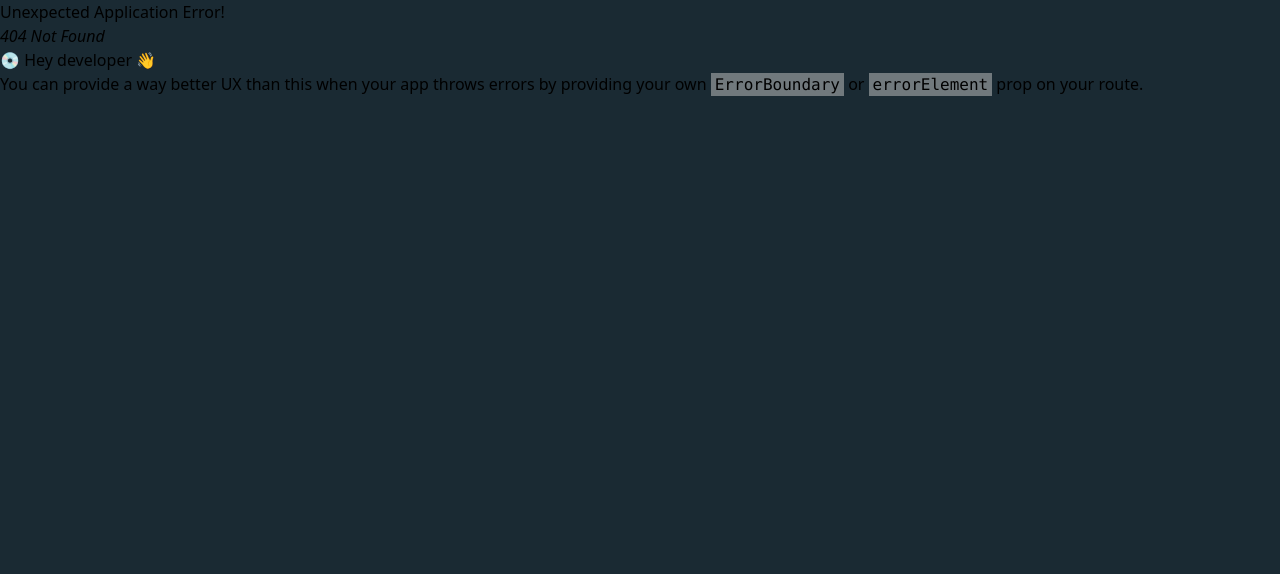
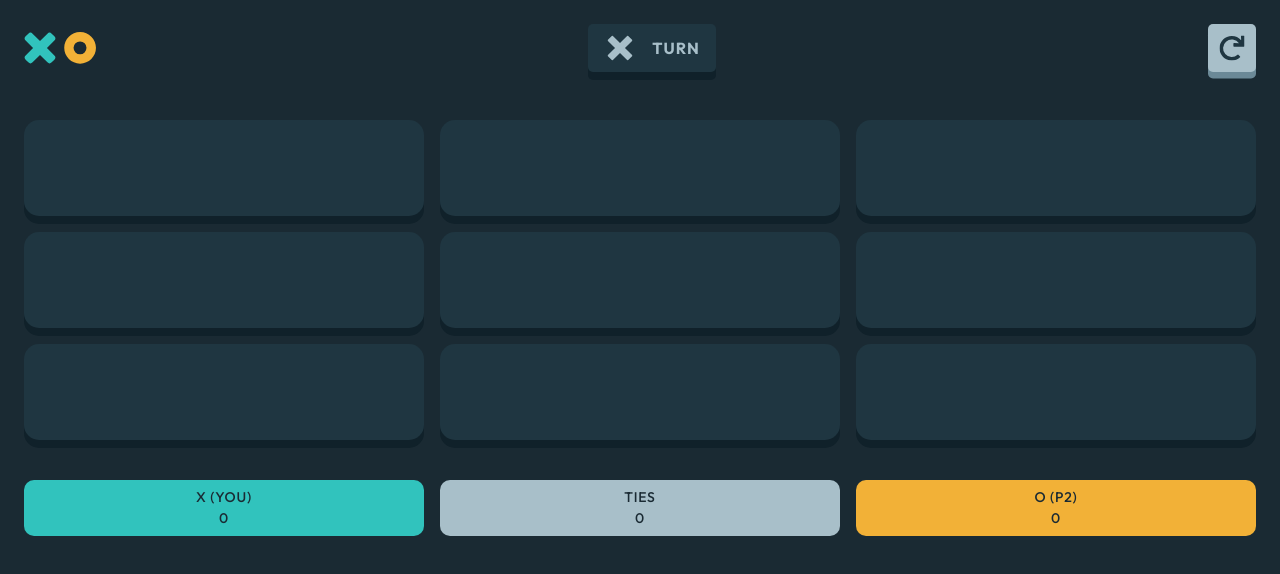
Before and after one commit to JeronimoCardu/tic-tac-toe-app, a React (Vite) app: page /vs in a window 1280 px wide. Before the commit this address had no page. Shown: the top 574 px of the page. Built offline with nearby package versions, Linux system fonts and the light colour scheme.

Commit message:
feat: logic game complete

```diff
--- a/src/App.tsx
+++ b/src/App.tsx
@@ -1,21 +1,8 @@
 import ButtonCPU from "./components/ButtonCPU";
 import ButtonPlayer from "./components/ButtonPlayer";
 import ChoiceMark from "./components/ChoiceMark";
-import useMarkStore from "./hooks/useMarkStore";
 
 export default function App() {
-  const resetResult = useMarkStore((state) => state.resetResult);
-  resetResult([
-    { value: false, mark: "" },
-    { value: false, mark: "" },
-    { value: false, mark: "" },
-    { value: false, mark: "" },
-    { value: false, mark: "" },
-    { value: false, mark: "" },
-    { value: false, mark: "" },
-    { value: false, mark: "" },
-    { value: false, mark: "" },
-  ]);
   return (
     <div className="flex h-screen flex-col justify-center p-6">
       <svg
--- a/src/components/ButtonCPU.tsx
+++ b/src/components/ButtonCPU.tsx
@@ -4,7 +4,7 @@ export default function ButtonCPU() {
   return (
     <NavLink
       to={"/play"}
-      className="headingXS transition-colors  duration-200 hover:bg-orangeHover text-dark bg-orange w-full cursor-pointer rounded-[1rem] py-4 shadow-[0px_.75em_0px_#CC8B13]"
+      className="headingXS hover:bg-orangeHover text-dark bg-orange w-full cursor-pointer rounded-[1rem] py-4 shadow-[0px_.75em_0px_#CC8B13] transition-colors duration-200"
     >
       NEW GAME (VS CPU)
     </NavLink>
--- a/src/components/ChoiceMark.tsx
+++ b/src/components/ChoiceMark.tsx
@@ -3,6 +3,8 @@ import useMarkStore from "../hooks/useMarkStore";
 export default function ChoiceMark() {
   const markSelected = useMarkStore((state) => state.markSelected);
   const setMarkSelected = useMarkStore((state) => state.setMarkSelected);
+  const setTurnNow = useMarkStore(state => state.setTurnNow)
+  setTurnNow("x")
   return (
     <div
       onClick={() =>
--- a/src/components/Header.tsx
+++ b/src/components/Header.tsx
@@ -6,7 +6,7 @@ export default function Header() {
   return (
     <header className="flex h-fit items-center justify-between p-6">
       <svg width="72" height="32" xmlns="http://www.w3.org/2000/svg">
-        <g fill="none" fill-rule="evenodd">
+        <g fill="none" fillRule="evenodd">
           <path
             d="M8.562 1.634 16 9.073l7.438-7.439a3 3 0 0 1 4.243 0l2.685 2.685a3 3 0 0 1 0 4.243L22.927 16l7.439 7.438a3 3 0 0 1 0 4.243l-2.685 2.685a3 3 0 0 1-4.243 0L16 22.927l-7.438 7.439a3 3 0 0 1-4.243 0L1.634 27.68a3 3 0 0 1 0-4.243L9.073 16 1.634 8.562a3 3 0 0 1 0-4.243L4.32 1.634a3 3 0 0 1 4.243 0Z"
             fill="#31C3BD"
--- /dev/null
+++ b/src/components/ModalWin.tsx
@@ -0,0 +1,15 @@
+import BtnSecond1 from "./BtnSecond1";
+import BtnSecond2 from "./BtnSecond2";
+
+export default function ModalWin() {
+  return (
+    <div>
+      <p></p>
+      <div>
+        <p>TAKES THE ROUND</p>
+      </div>
+      <BtnSecond2 />
+      <BtnSecond1 />
+    </div>
+  );
+}
--- a/src/components/ResetBtn.tsx
+++ b/src/components/ResetBtn.tsx
@@ -1,9 +1,12 @@
 import { NavLink } from "react-router-dom";
+import useMarkStore from "../hooks/useMarkStore";
 
 export default function ResetBtn() {
+  const setResults = useMarkStore((state) => state.setResult);
   return (
     <NavLink
       to={"/"}
+      onClick={() => setResults(99)} // VALUE TO RESET GAME
       className="bg-silver hover:bg-silverHover flex h-[3em] w-[3em] cursor-pointer items-center justify-center rounded-[5px] shadow-[0px_.4rem_0px_#6B8997] transition-colors duration-200"
     >
       <svg
--- /dev/null
+++ b/src/components/States.tsx
@@ -0,0 +1,35 @@
+import useMarkStore from "../hooks/useMarkStore";
+
+type Props = {
+  mode: string;
+};
+
+export default function States({ mode }: Props) {
+  const markSelected = useMarkStore((state) => state.markSelected);
+  const statesGame = useMarkStore((state) => state.statesGame);
+
+  return (
+    <div className="mx-6 my-4 flex justify-between gap-4">
+      <div className="bg-lightBlue text-dark body flex h-[4em] w-full flex-col items-center justify-center rounded-[10px] p-4">
+        <p>{markSelected.toUpperCase()} (YOU)</p>
+        <p className="outfitBold">
+          {mode == "cpu" ? statesGame.winsYou : statesGame.winsP1}
+        </p>
+      </div>
+      <div className="bg-silver text-dark body flex h-[4em] w-full flex-col items-center justify-center rounded-[10px] p-4">
+        <p>TIES</p>
+        <p className="outfitBold">
+          {mode == "cpu" ? statesGame.tiesCPU : statesGame.tiesVS}
+        </p>
+      </div>
+      <div className="bg-orange text-dark body flex h-[4em] w-full flex-col items-center justify-center rounded-[10px] p-4">
+        <p>
+          {markSelected == "x" ? "O" : "X"} ({mode == "cpu" ? "CPU" : "P2"})
+        </p>
+        <p className="outfitBold">
+          {mode == "cpu" ? statesGame.winsCPU : statesGame.winsP2}
+        </p>
+      </div>
+    </div>
+  );
+}
--- a/src/components/TicTacToe.tsx
+++ b/src/components/TicTacToe.tsx
@@ -1,17 +1,46 @@
+import { useEffect } from "react";
 import useMarkStore from "../hooks/useMarkStore";
+import logic from "../utils/logic";
 
-export default function TicTacToe() {
+type Props = {
+  mode: string;
+};
+
+export default function TicTacToe({ mode }: Props) {
   const turnNow = useMarkStore((state) => state.turnNow);
   const setTurnNow = useMarkStore((state) => state.setTurnNow);
   const results = useMarkStore((state) => state.results);
   const setResults = useMarkStore((state) => state.setResult);
+  const markSelected = useMarkStore((state) => state.markSelected);
+  const setStatesGame = useMarkStore((state) => state.setStatesGame);
+
+  useEffect(() => {
+    if (logic(results) == "x") {
+      if(markSelected == "x"){
+        setStatesGame(mode == "cpu" ? "winsYou" : "winsP1")
+      } else{
+        setStatesGame(mode == "cpu" ? "winsCPU" : "winsP2")
+      }
+    }
+    if (logic(results) == "o") {
+      if(markSelected == "o"){
+        setStatesGame(mode == "cpu" ? "winsYou" : "winsP1")
+      } else{
+        setStatesGame(mode == "cpu" ? "winsCPU" : "winsP2")
+      }
+    }
+    if (results.every((r) => r.value))
+      setStatesGame(mode == "cpu" ? "tiesCPU" : "tiesVS");
+  }, [results]);
   return (
     <section className="grid h-full w-full grid-cols-3 grid-rows-3 gap-4 p-6">
       {results.map((res, index) => (
         <div
           onClick={() => {
-            setResults(index);
-            return turnNow == "x" ? setTurnNow("o") : setTurnNow("x");
+            if (!results.every((r) => r.value) && !results[index].value && logic(results) == "") {
+              setResults(index);
+              setTurnNow(turnNow == "x" ? "o" : "x");
+            }
           }}
           key={index}
           className="ticTacToeBox relative"
--- a/src/hooks/useMarkStore.ts
+++ b/src/hooks/useMarkStore.ts
@@ -7,7 +7,19 @@ type MarkProps = {
   setTurnNow: (turn: string) => void;
   results: { value: boolean; mark: string }[];
   setResult: (indexBox: number) => void;
-  resetResult: (reset: { value: false; mark: "" }[]) => void;
+  viewModalWin: [boolean, string];
+  setViewModalWin: (show: boolean, winner: string) => void;
+  statesGame: {
+    winsYou: number;
+    winsP1: number;
+    winsP2: number;
+    winsCPU: number;
+    tiesCPU: number;
+    tiesVS: number;
+  };
+  setStatesGame: (
+    prop: "winsYou" | "winsP1" | "winsP2" | "winsCPU" | "tiesCPU" | "tiesVS",
+  ) => void;
 };
 
 const useMarkStore = create<MarkProps>((set) => ({
@@ -31,10 +43,29 @@ const useMarkStore = create<MarkProps>((set) => ({
       results: state.results.map((res, index) =>
         index == indexBox && !res.value
           ? { value: true, mark: state.turnNow }
-          : res,
+          : indexBox == 99
+            ? { value: false, mark: "" }
+            : res,
       ),
     })),
-  resetResult: (reset: { value: false; mark: "" }[]) => set({ results: reset }),
+  viewModalWin: [false, ""],
+  setViewModalWin: (show: boolean, winner: string) =>
+    set({ viewModalWin: [show, winner] }),
+  statesGame: {
+    winsYou: 0,
+    winsP1: 0,
+    winsP2: 0,
+    winsCPU: 0,
+    tiesCPU: 0,
+    tiesVS: 0,
+  },
+  setStatesGame: (prop: keyof MarkProps["statesGame"]) =>
+    set((state) => ({
+      statesGame: {
+        ...state.statesGame,
+        [prop]: state.statesGame[prop] + 1,
+      },
+    })),
 }));
 
 export default useMarkStore;
--- a/src/routes/Play/index.tsx
+++ b/src/routes/Play/index.tsx
@@ -1,11 +1,17 @@
 import Header from "../../components/Header";
+import States from "../../components/States";
 import TicTacToe from "../../components/TicTacToe";
 
-export default function Play() {
+type Props = {
+  mode: string;
+};
+
+export default function Play({ mode }: Props) {
   return (
     <div>
       <Header />
-      <TicTacToe />
+      <TicTacToe mode={mode} />
+      <States mode={mode} />
     </div>
   );
 }
--- a/src/routes/index.tsx
+++ b/src/routes/index.tsx
@@ -4,7 +4,8 @@ import Play from "./Play";
 
 const router = createBrowserRouter([
   { path: "/", element: <App /> },
-  { path: "/play", element: <Play /> },
+  { path: "/play", element: <Play mode="cpu" /> },
+  { path: "/vs", element: <Play mode="vs" /> },
 ]);
 
 export default router;
--- /dev/null
+++ b/src/utils/logic.ts
@@ -0,0 +1,20 @@
+export default function (table: { value: boolean; mark: string }[]) {
+  let winner = "";
+  if (table[0].mark == table[1].mark && table[2].mark == table[0].mark)
+    winner = table[0].mark;
+  if (table[3].mark == table[4].mark && table[5].mark == table[3].mark)
+    winner = table[3].mark;
+  if (table[6].mark == table[7].mark && table[8].mark == table[6].mark)
+    winner = table[6].mark;
+  if (table[0].mark == table[3].mark && table[6].mark == table[0].mark)
+    winner = table[0].mark;
+  if (table[1].mark == table[4].mark && table[7].mark == table[1].mark)
+    winner = table[1].mark;
+  if (table[2].mark == table[5].mark && table[8].mark == table[2].mark)
+    winner = table[2].mark;
+  if (table[0].mark == table[4].mark && table[8].mark == table[0].mark)
+    winner = table[0].mark;
+  if (table[2].mark == table[4].mark && table[6].mark == table[2].mark)
+    winner = table[2].mark;
+  return winner
+}
```
